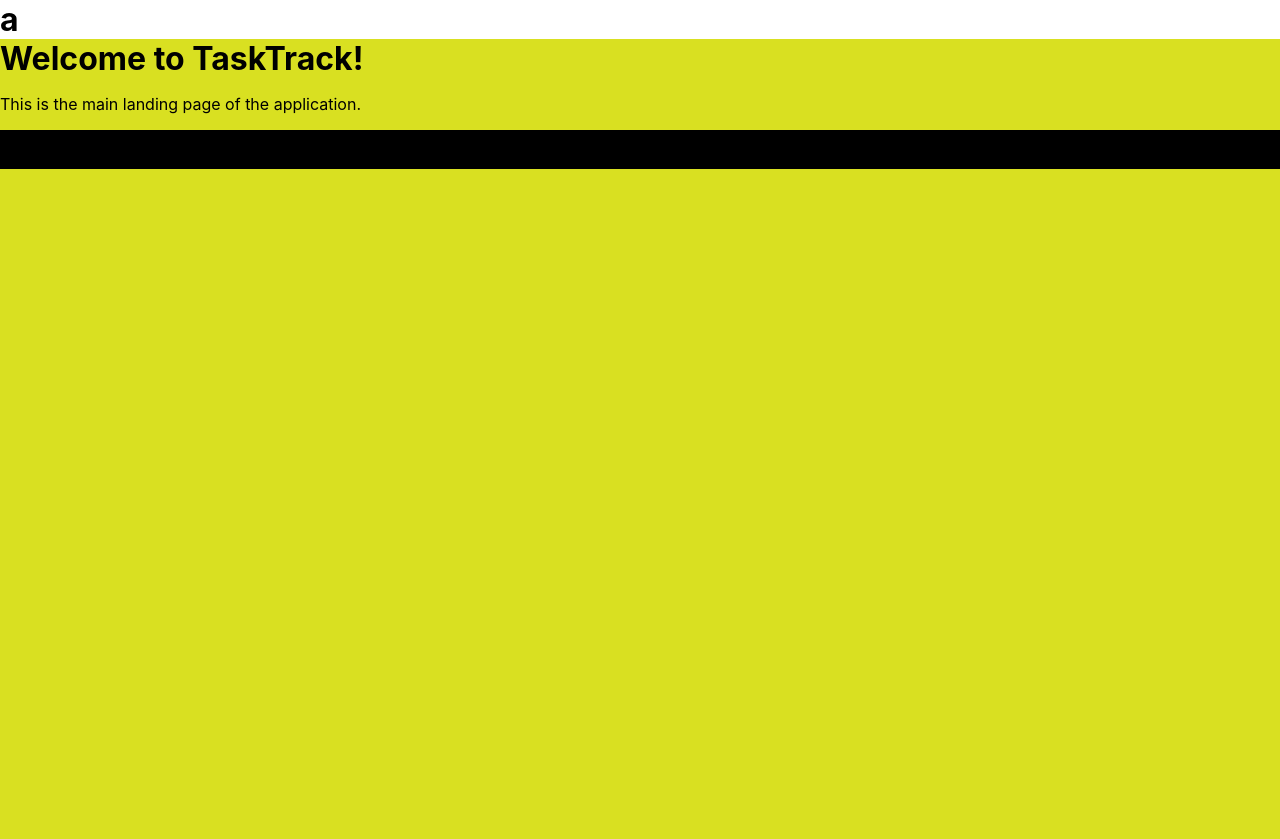
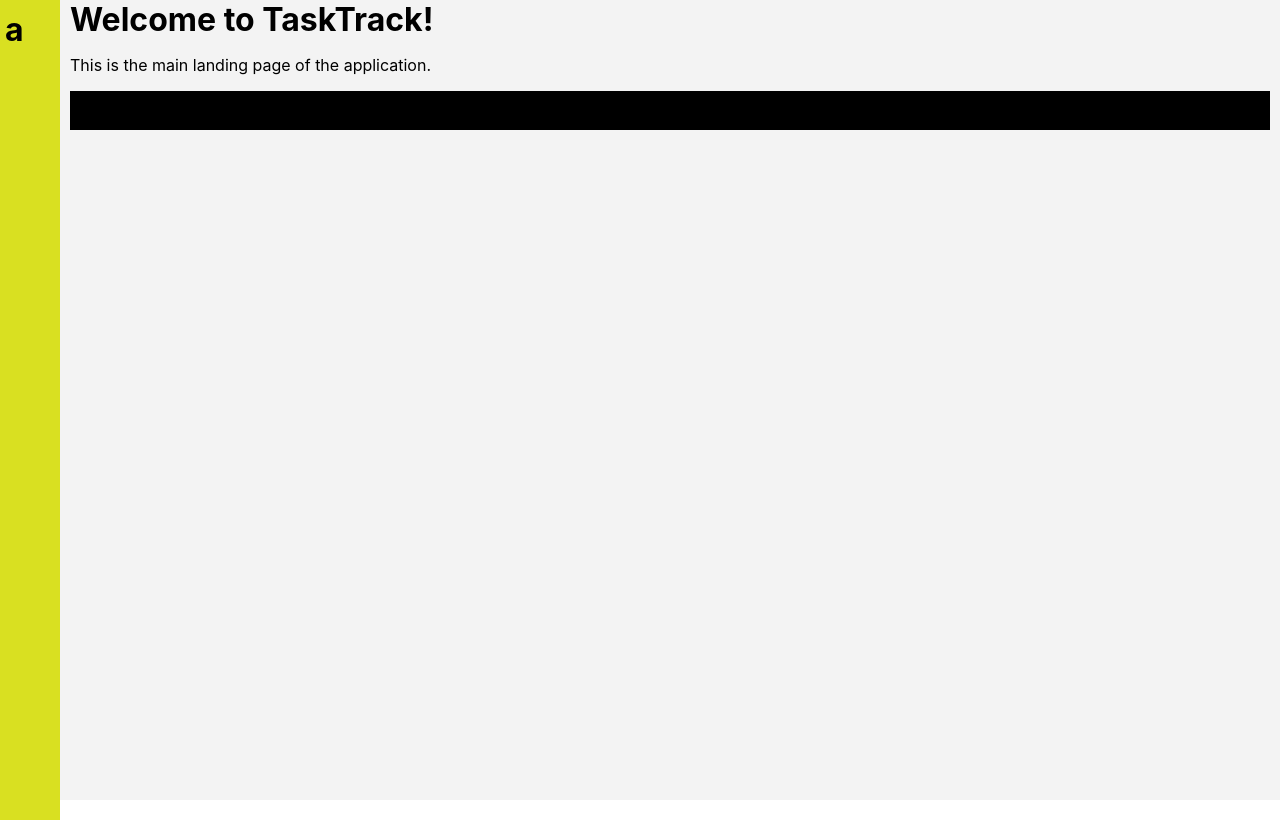
Before and after one commit to jarelltamonte/tasktrack, a React (Create React App) app: page / in a window 1280 px wide. Built offline with nearby package versions, Linux system fonts and the light colour scheme.

Commit message:
Base Homepage Layout

```diff
--- a/src/Home.css
+++ b/src/Home.css
@@ -1,7 +1,9 @@
 .home-container{
-    background-color: #D9E021;
+    background-color: #f3f3f3;
     min-height: 100vh;
     margin: 0;
+    margin-left: 60px;
+    padding: 0px 10px 0px 10px;
 }
 
 h1{
--- a/src/Navigation.css
+++ b/src/Navigation.css
@@ -0,0 +1,10 @@
+.navigation-bar{
+    background-color: #D9E021;
+    padding: 10px 5px 10px 5px;
+    display: flex;
+    top: 0;
+    height: 100vh;
+    width: 50px;
+    flex-direction: row;
+    position: absolute;
+}
--- a/src/Navigation.js
+++ b/src/Navigation.js
@@ -1,8 +1,15 @@
-import { Drawer, List, ListItem, ListItemText } from "@mui/material";
+import './Navigation.css';
 
-const Navigation = () =>{
+const Navigation = () => {
     return (
-        <h1>a</h1>
+        <div className="navigation-bar">
+            <h1>a</h1>
+            <div>
+                <link>
+
+                </link>
+            </div>
+        </div>
     );
 }
 
```
